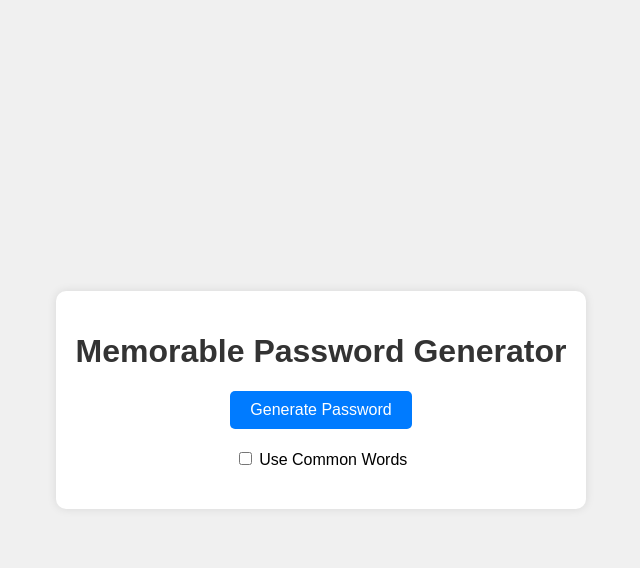
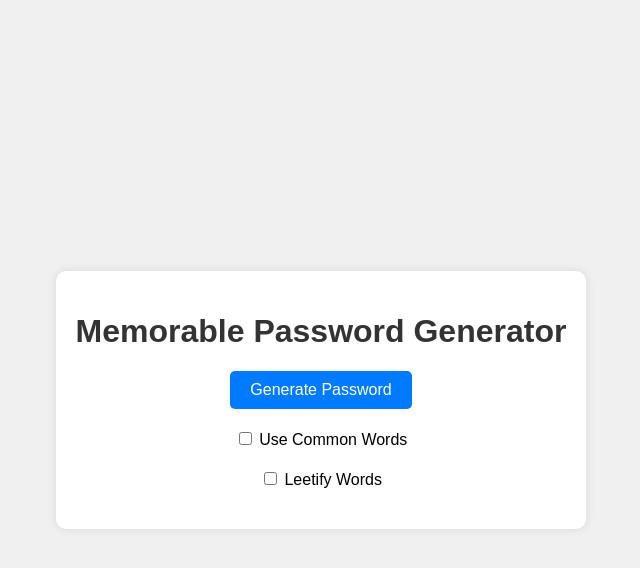
Before and after one commit to Cuzeth/memorable-password-generator, a Flask app: page / in a window 1280 px wide. Shown: the top 568 px of the page, without its empty margins (319-959 px from the left). Run offline with Flask 3, Linux system fonts and the light colour scheme.

Commit message:
Added a leetify toggle

```diff
--- a/app.py
+++ b/app.py
@@ -53,9 +53,18 @@ def select_top_n(items, score_func, n=1027):
     scored_items = sorted(items, key=score_func)
     return random.choice(scored_items[:n])
 
+# Function to leetify words
+def leetify(word):
+    leet_map = {
+        'a': '4', 'b': '8', 'e': '3', 'i': '1', 'l': '1',
+        'o': '0', 's': '5', 't': '7', 'g': '9'
+    }
+    return ''.join(leet_map.get(char, char) for char in word.lower())
+
 @app.route('/generate', methods=['GET'])
 def generate_password():
     use_common = request.args.get('use_common', 'false').lower() == 'true'
+    leetify_words = request.args.get('leetify', 'false').lower() == 'true'
 
     if use_common:
         # Use common words
@@ -74,6 +83,11 @@ def generate_password():
     possible_numbers = [random.randint(100000, 999999) for _ in range(1000)]
     random_six_digit_number = select_top_n(possible_numbers, number_score)
 
+    # Leetify words if toggle is enabled
+    if leetify_words:
+        thirteen_letter_word = leetify(thirteen_letter_word)
+        eight_letter_word = leetify(eight_letter_word).capitalize()
+
     # Select a random special character
     special_character = random.choice(special_characters)
 
--- a/static/js/script.js
+++ b/static/js/script.js
@@ -1,6 +1,7 @@
 async function generatePassword() {
 	const useCommon = document.getElementById('useCommon').checked;
-	const response = await fetch(`/generate?use_common=${useCommon}`);
+	const leetify = document.getElementById('leetify').checked;
+	const response = await fetch(`/generate?use_common=${useCommon}&leetify=${leetify}`);
 	const data = await response.json();
 	document.getElementById('result').textContent = data.result;
 }
--- a/templates/index.html
+++ b/templates/index.html
@@ -16,6 +16,10 @@
 			<input type="checkbox" id="useCommon" name="useCommon">
 			<label for="useCommon">Use Common Words</label>
 		</div>
+		<div class="toggle">
+			<input type="checkbox" id="leetify" name="leetify">
+			<label for="leetify">Leetify Words</label>
+		</div>
 		<p id="result"></p>
 	</div>
 	<script src="{{ url_for('static', filename='js/script.js') }}"></script>
```
